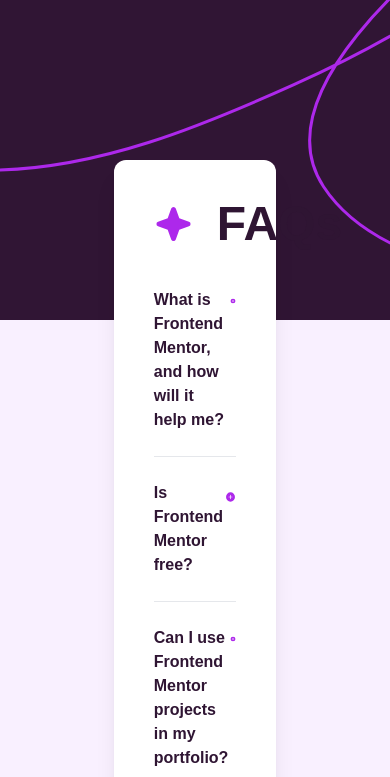
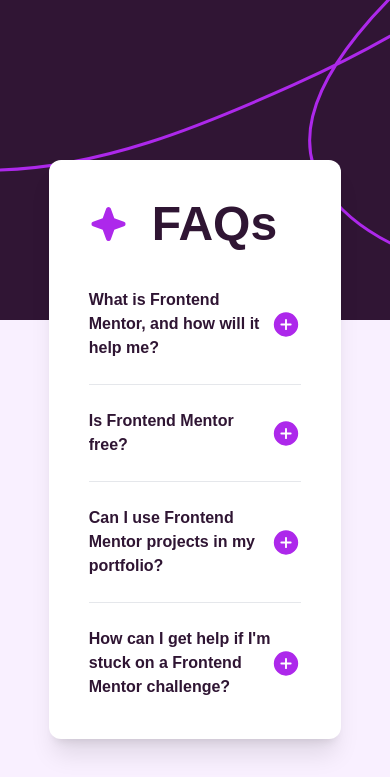
Before and after one commit to hmczap/FAQ-Accordion, a website built with Vite: page index.html in a window 390 px wide. Shown: the top 777 px of the page. Built offline with nearby package versions, Linux system fonts and the light colour scheme.

Commit message:
Increase plus/minus icon image size; Add small screen size with max-width 800px

```diff
--- a/index.html
+++ b/index.html
@@ -16,7 +16,7 @@
   <body class="m-0 flex flex-col min-h-screen font-work-sans bg-light-pink justify-between">
     <header class="min-w-max min-h-80 mobile:min-h-58 mobile:bg-body-mobile bg-body z-0"></header>
     <main role="main" class="flex flex-col w-full font-work-sans absolute mt-0">
-      <div class="bg-white z-10 w-5/12 mobile:w-10/12 mt-40 p-10 self-center rounded-xl shadow-xl">
+      <div class="bg-white z-10 w-5/12 mobile:w-10/12 small:w-9/12 mt-40 p-10 self-center rounded-xl shadow-xl">
 
         <section class="flex align-center gap-3 mb-10">
           <img src="./resources/images/icon-star.svg" class="h-10 my-1 mr-1" alt="Vite logo" />
@@ -32,7 +32,7 @@
         <hr class="my-6">
 
         <button class="accordion">
-          <h2 class="font-semibold text-dark-purple">Is Frontend Mentor free?</h2>
+          <h2 class="font-semibold text-dark-purple inline align-middle ">Is Frontend Mentor free?</h2>
           <div class="expand"><img src="./resources/images/icon-plus.svg" alt="plus-icon"></div>
         </button>
         <section class="panel">Yes, Frontend Mentor offers both free and premium coding challenges, with the free option providing access to a range of projects suitable for all skill levels.
@@ -57,7 +57,7 @@
       </div>
     </main>
 
-    <footer class="attribution flex flex-col gap-1 self-center mb-2 w-9/1 h-auto mobile:w/10/12 align-center text-xs" role="contentinfo">
+    <footer class="attribution flex flex-col gap-1 self-center mb-2 w-9/1 h-auto mobile:w-10/12 small:w-9/12 align-center text-xs" role="contentinfo">
       <div class="flex w-auto justify-center"><p class="mx-1">Challenge by</p><a href="https://www.frontendmentor.io?ref=challenge" target="_blank" class="font-medium text-indigo-500 hover:text-indigo-600 px-0.5">Frontend Mentor</a></div>
       <div class="flex w-auto justify-center">
         <p class="mx-1">Built with</p>
--- a/input.css
+++ b/input.css
@@ -10,8 +10,11 @@
         transition: 0.4s;
         display: flex;
         justify-content: space-between;
-        min-width: fit-content;
+        align-items: center;
+        /*min-width: fit-content;
+        min-height: fit-content;*/
         width: 100%;
+        height: 100%;
     }
     .panel {
         max-height: 0;
@@ -21,10 +24,11 @@
         font-size: 15px;
         /*margin-top: 18px;*/
     }
-    .expand {
-      max-width: 20px;
-      max-height: 20px;
-      margin: 10px 0px;
+    .accordion div.expand {
+      max-width: 30px;
+      max-height: 30px;
+      min-width: 30px;
+      /*margin: 10px 0px;*/
     }
 
 }
--- a/resources/js/main.js
+++ b/resources/js/main.js
@@ -15,7 +15,6 @@
 
         icon.src = "./resources/images/icon-plus.svg";
         icon.alt = "minus icon";
-
     } else {
         panel.style.maxHeight = panel.scrollHeight + "px";
         panel.style.marginTop = "18px";
--- a/tailwind.config.cjs
+++ b/tailwind.config.cjs
@@ -31,7 +31,8 @@
       },
     },
     screens: {
-      mobile: {'max': '375px'}
+      mobile: {'max': '375px'},
+      small: {'max': '800px'}
     },
   },
   plugins: [],
```
Also changed, not shown: style.css.
